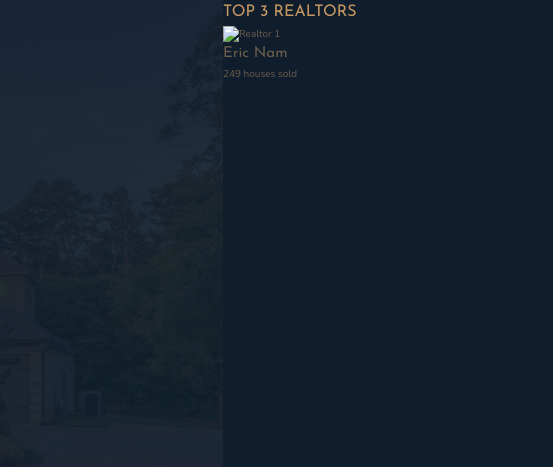
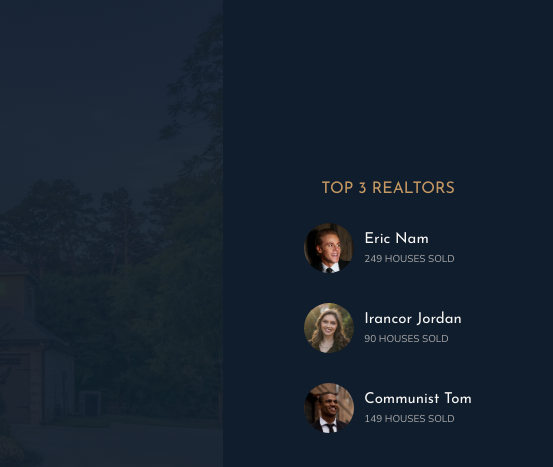
Before and after one commit to Michie1001/whistling-pine, a website: page index.html in a window 1280 px wide. Shown: the top 467 px of the page, 727-1280 px from the left. Drawn offline with nearby package versions, Linux system fonts and the light colour scheme.

Commit message:
done with realtors

```diff
--- a/index.html
+++ b/index.html
@@ -37,11 +37,31 @@
             </h4>
             <div class="realtors__list">
                 <div class="realtors__realtor">
-                    <img src="img/realtor-1" alt="Realtor 1" class="realtors__img">
-                    <h3 class="heading-3 heading-4--light">
+                    <div class="realtors__img">
+                        <img src="img/realtor-1.jpeg" alt="Realtor 1">
+                    </div>
+                    <h3 class="heading-3 heading-3--light">
                         Eric Nam
                     </h3>
                     <p>249 houses sold</p>
+                </div>
+                <div class="realtors__realtor">
+                    <div class="realtors__img">
+                        <img src="img/realtor-2.jpeg" alt="Realtor 2">
+                    </div>
+                    <h3 class="heading-3 heading-3--light">
+                        Irancor Jordan
+                    </h3>
+                    <p>90 houses sold</p>
+                </div>
+                <div class="realtors__realtor">
+                    <div class="realtors__img">
+                        <img src="img/realtor-3.jpeg" alt="Realtor 3">
+                    </div>
+                    <h3 class="heading-3 heading-3--light">
+                        Communist Tom
+                    </h3>
+                    <p>149 houses sold</p>
                 </div>
             </div>
         </div>
--- a/sass/_realtors.scss
+++ b/sass/_realtors.scss
@@ -1,4 +1,35 @@
 .realtors{
 	background-color: $color-secondary;
 	grid-column: col-start 7 / full-end;
+	padding: 4rem 0;
+	display: grid;
+	justify-content: center;
+	justify-items: center;
+	align-content: center;
+	grid-row-gap: 2rem;
+
+	&__realtor{
+		display: grid;
+		grid-column-gap: 1rem;
+		grid-template-columns: 5rem minmax(max-content, 1fr);
+		align-items: center;
+		margin-bottom: 3rem;
+
+		p{
+			text-transform: uppercase;
+			color: $color-grey-light-2;
+			margin-top: -1.2rem;
+		}
+	}
+	&__img{
+		grid-area: 1 / 1 / 3 / 2;
+		border-radius: 50%;
+		overflow: hidden;
+		img{
+			width: 100%;
+			height: 100%;
+			object-fit: cover;
+			display: block;
+		}
+	}
 }
```
Also changed, not shown: css/style.css.
